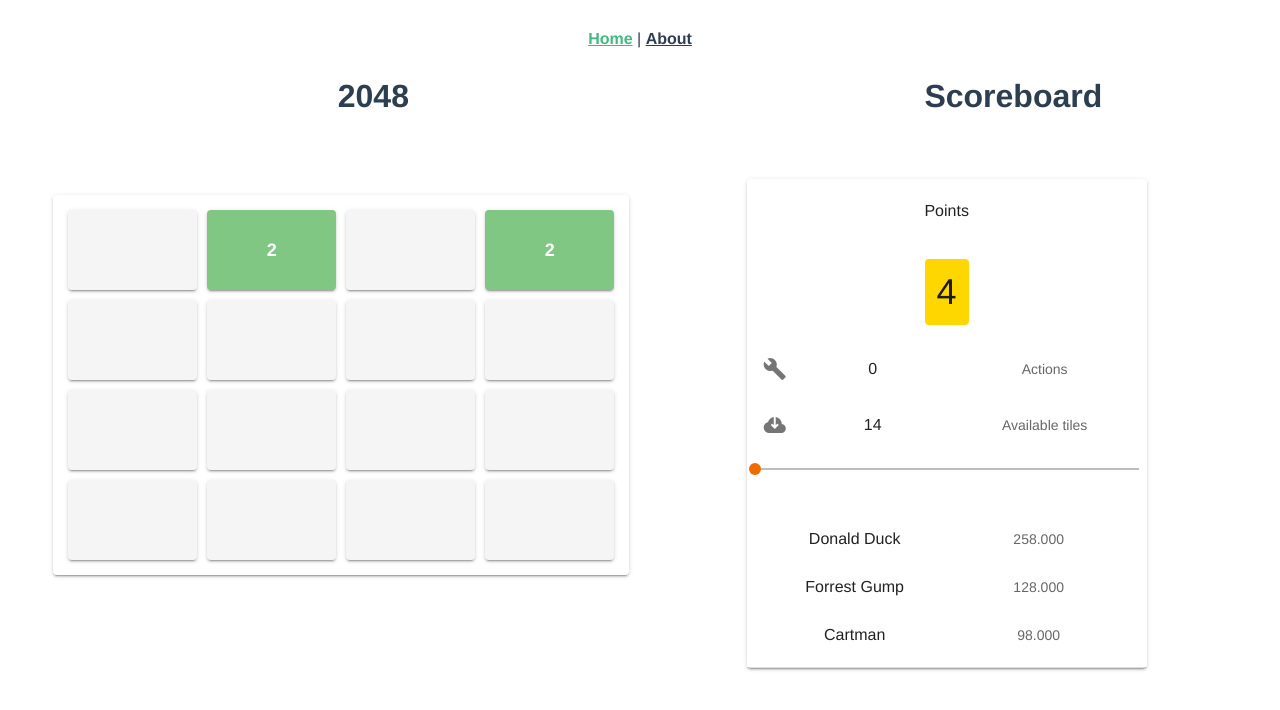
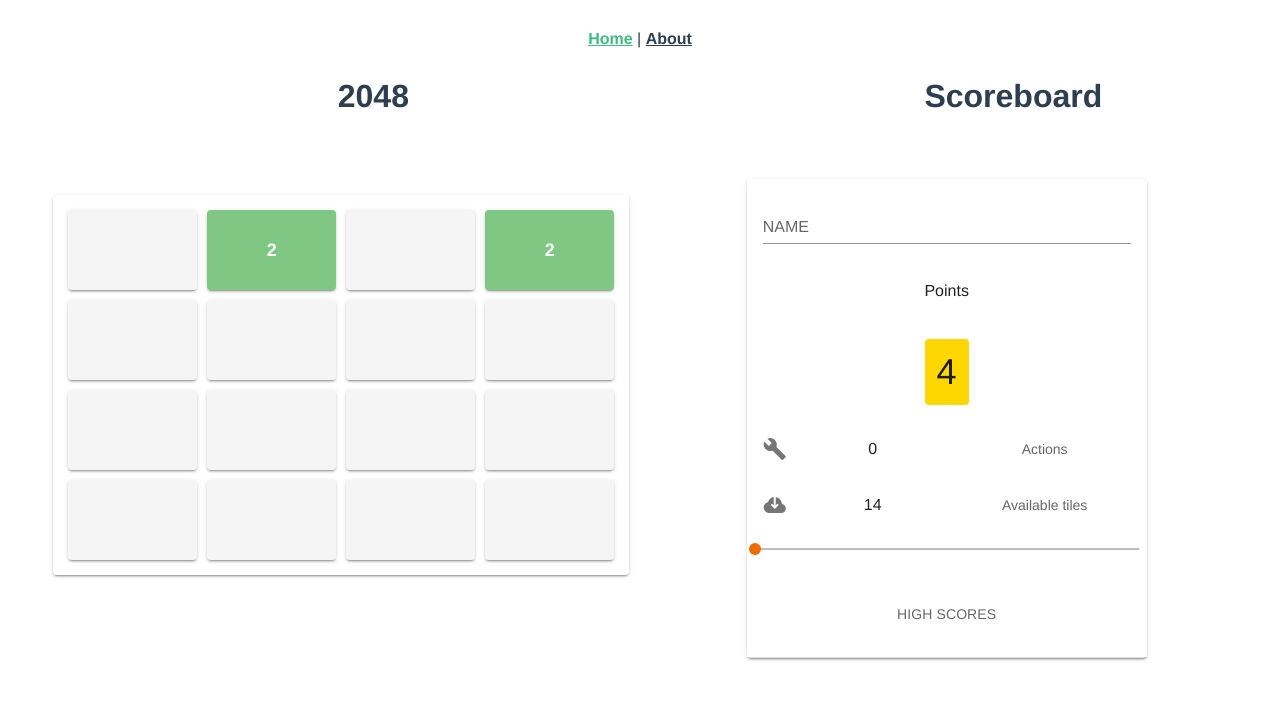
Before and after one commit to carlahremarklund/2048, a Vue app: page / in a window 1280 px wide. Shown: the top 710 px of the page. Built offline with nearby package versions, Linux system fonts and the light colour scheme.

Commit message:
Score board, state

```diff
--- a/src/components/Board.vue
+++ b/src/components/Board.vue
@@ -55,14 +55,11 @@
         <v-card-title style="justify-content: center; background-color: #D32F2F; color: white;">
           <strong>GAME OVER</strong>
         </v-card-title>
-
         <v-card-text>
           <br>
-          <strong> FINAL POINTS: </strong>
+          <strong> FINAL POINTS: {{ score }}</strong>
         </v-card-text>
-
         <v-divider></v-divider>
-
         <v-card-actions>
           <v-spacer></v-spacer>
           <v-btn
@@ -88,7 +85,13 @@
     sm="12"
     xs="12"
   >
-    <Scoreboard :board="allTiles" :actions="actions" :boardSize="size"></Scoreboard>
+    <Scoreboard
+      v-on:score="getScore"
+      v-on:name="setName"
+      :board="allTiles"
+      :actions="actions"
+      :boardSize="size"
+    />
   </v-col>
   </v-row>
   </div>
@@ -121,6 +124,8 @@ export default {
       update: false,
       lastStep: null,
       isGameOver: false,
+      score: 0,
+      name: '',
     };
   },
   computed: {
@@ -152,7 +157,6 @@ export default {
       switch (direction) {
         case 'up':
           this.up();
-          // this.addRandomTile();
           break;
         case 'down':
           this.down();
@@ -165,6 +169,7 @@ export default {
           break;
         case 'enter':
           this.isGameOver = !this.isGameOver;
+          this.setScore();
           break;
         default:
           break;
@@ -198,7 +203,6 @@ export default {
       colDir -1 ^
       colDir +1 ˅
       */
-      // Handle reverse looping for "negative" directions
       if (this.isGameOver) {
         return;
       }
@@ -234,6 +238,9 @@ export default {
       }
       if (realMove) {
         this.isGameOver = !this.hasMoves();
+        if (this.isGameOver) {
+          this.setScore();
+        }
       }
     },
     tileStep(rowDir, colDir, currentTileRow, currentTileCol, copyTiles, key, value, realMove) {
@@ -287,7 +294,7 @@ export default {
       }
       return moves;
     },
-    initializeMatrix() {
+    initializeBoard() {
       for (let i = 0; i < this.size; i += 1) {
         for (let j = 0; j < this.size; j += 1) {
           Vue.set(this.allTiles, `${i}-${j}`, undefined);
@@ -295,8 +302,17 @@ export default {
       }
       this.isGameOver = false;
     },
+    getScore(value) {
+      this.score = value;
+    },
+    setScore() {
+      this.$store.commit('addToHighcore', { score: this.score, name: this.name });
+    },
+    setName(value) {
+      this.name = value;
+    },
     init() {
-      this.initializeMatrix();
+      this.initializeBoard();
       this.initialized = true;
       this.actions = -2;
       this.addRandomTile();
--- a/src/components/Scoreboard.vue
+++ b/src/components/Scoreboard.vue
@@ -5,6 +5,14 @@
 <div>
   <h1 style="text-align: center; padding-bottom: 4rem;">Scoreboard</h1>
   <v-card class='mx-auto' max-width='400'>
+    <v-card-title>
+      <v-text-field
+      @change="nameChanged"
+      label="NAME"
+      hide-details="auto"
+      v-model="name"
+    ></v-text-field>
+    </v-card-title>
     <v-list-item two-line>
       <v-list-item-content>
         <v-list-item-title class='headline'> Points </v-list-item-title>
@@ -47,11 +55,15 @@
     <v-slider
       :value="score"
       color="#ef6c00"
-      max="2048"
+      :max="_.get($store.state.highscores, `[0]['score']`, 2048)"
     ></v-slider>
-
+    <v-card-text>
+      HIGH SCORES
+      </v-card-text>
     <v-list class='transparent'>
-      <v-list-item v-for='item in topscore' :key='item.id'>
+      <v-list-item v-for="item in $store.state.highscores"
+        :key='item.id'
+      >
         <v-list-item-title class="text-start">{{ item.name }}</v-list-item-title>
 
         <v-list-item-subtitle class='text-center'>
@@ -85,20 +97,7 @@ export default {
 
   data() {
     return {
-      topscore: [
-        {
-          name: 'Donald Duck',
-          score: '258.000',
-        },
-        {
-          name: 'Forrest Gump',
-          score: '128.000',
-        },
-        {
-          name: 'Cartman',
-          score: '98.000',
-        },
-      ],
+      name: null,
     };
   },
   computed: {
@@ -107,6 +106,7 @@ export default {
       this._.map(JSON.parse(JSON.stringify(this.board)), (value) => {
         returnScore += parseInt(value, Number);
       });
+      this.sendScore(returnScore);
       return returnScore;
     },
     freeTiles() {
@@ -114,7 +114,13 @@ export default {
       return this.boardSize ** 2 - this._.size(JSON.parse(JSON.stringify(this.board)));
     },
   },
-  methods: {},
-  mounted() {},
+  methods: {
+    sendScore(value) {
+      this.$emit('score', value);
+    },
+    nameChanged() {
+      this.$emit('name', this.name);
+    },
+  },
 };
 </script>
--- a/src/store/index.js
+++ b/src/store/index.js
@@ -1,12 +1,23 @@
 import Vue from 'vue';
 import Vuex from 'vuex';
+import _ from 'lodash';
 
 Vue.use(Vuex);
 
 export default new Vuex.Store({
   state: {
+    highscores: [],
   },
   mutations: {
+    addToHighcore(state, payload) {
+      state.highscores.push(payload);
+      state.highscores = _.orderBy(state.highscores, 'score', ['desc']);
+    },
+  },
+  getters: {
+    topScores: (state) => {
+      return this._.orderBy(state.highscores, 'score');
+    },
   },
   actions: {
   },
```
